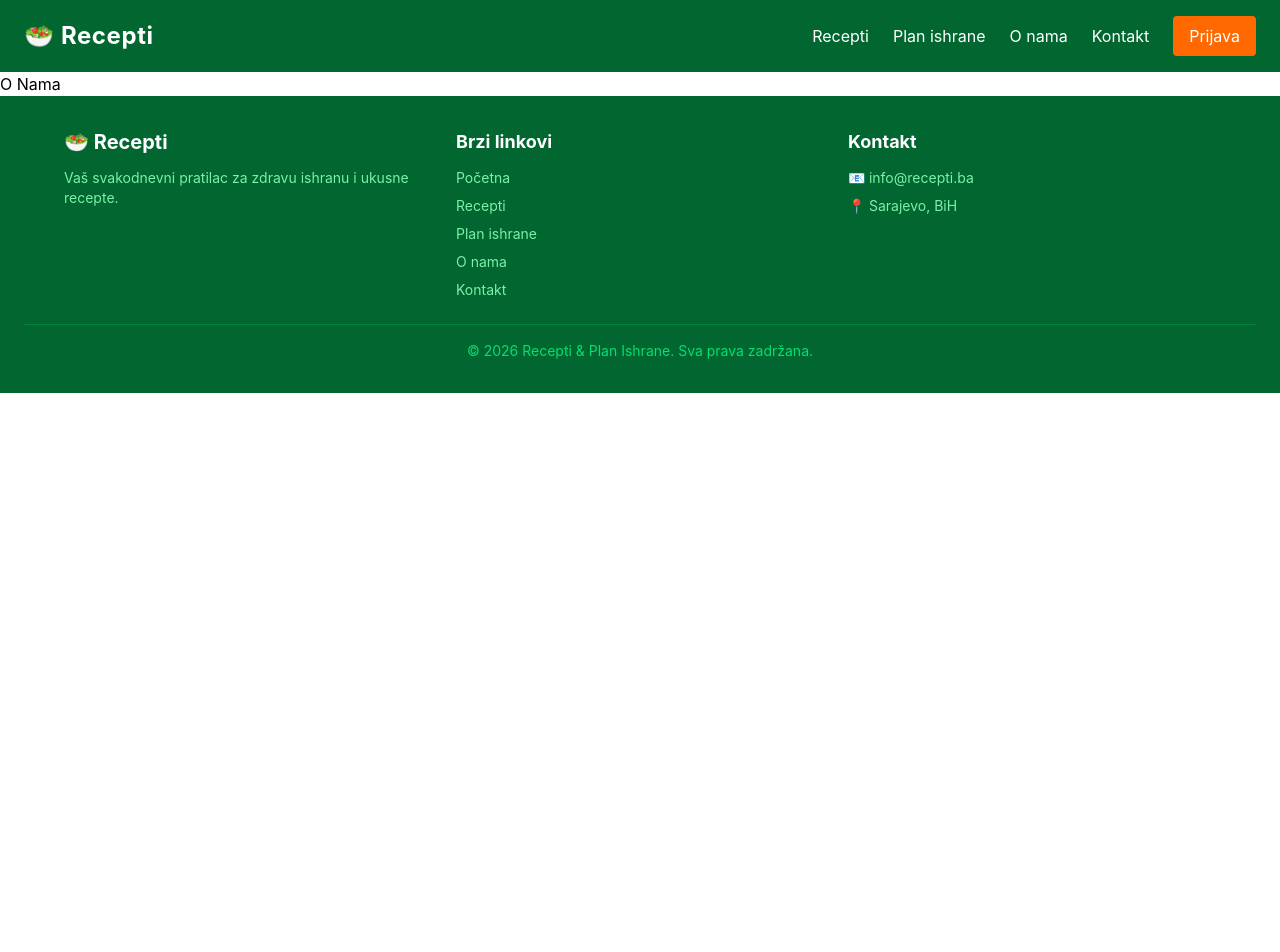
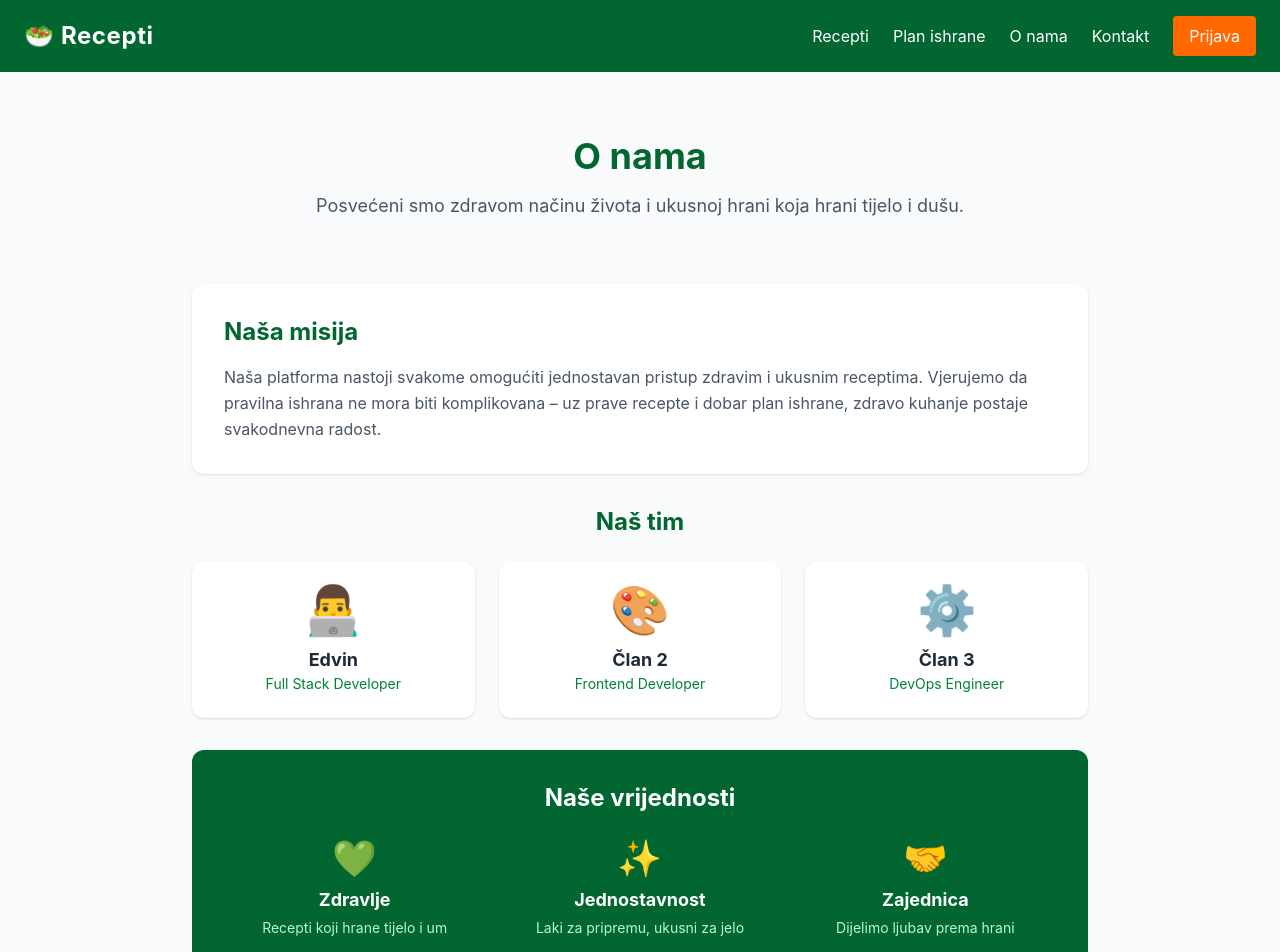
Before and after one commit to edvinbeslic/recepti-i-plan-ishrane, a React app in the folder frontend/: page /o-nama in a window 1280 px wide. Shown: the top 952 px of the page. Before the commit the page ends 800 px from the top, so only its background shows below. Built offline with nearby package versions, Linux system fonts and the light colour scheme; the HTML template or start-up script is replaced by a standard one.

Commit message:
feat: dodana ONama stranica

```diff
--- a/frontend/src/pages/ONama.jsx
+++ b/frontend/src/pages/ONama.jsx
@@ -1,4 +1,65 @@
 function ONama() {
-    return <div>O Nama</div>
-  }
-  export default ONama
+  return (
+    <div className="min-h-screen bg-gray-50 py-16 px-6">
+      <div className="max-w-4xl mx-auto">
+
+        {/* Header */}
+        <div className="text-center mb-16">
+          <h1 className="text-4xl font-bold text-green-800 mb-4">O nama</h1>
+          <p className="text-gray-600 text-lg max-w-2xl mx-auto">
+            Posvećeni smo zdravom načinu života i ukusnoj hrani koja hrani tijelo i dušu.
+          </p>
+        </div>
+
+        {/* Misija */}
+        <div className="bg-white rounded-xl shadow p-8 mb-8">
+          <h2 className="text-2xl font-bold text-green-800 mb-4">Naša misija</h2>
+          <p className="text-gray-600 leading-relaxed">
+            Naša platforma nastoji svakome omogućiti jednostavan pristup zdravim i ukusnim receptima.
+            Vjerujemo da pravilna ishrana ne mora biti komplikovana – uz prave recepte i dobar plan
+            ishrane, zdravo kuhanje postaje svakodnevna radost.
+          </p>
+        </div>
+
+        {/* Tim */}
+        <div className="mb-8">
+          <h2 className="text-2xl font-bold text-green-800 mb-6 text-center">Naš tim</h2>
+          <div className="grid grid-cols-1 md:grid-cols-3 gap-6">
+            {[
+              { ime: 'Edvin', uloga: 'Full Stack Developer', emoji: '👨‍💻' },
+              { ime: 'Član 2', uloga: 'Frontend Developer', emoji: '🎨' },
+              { ime: 'Član 3', uloga: 'DevOps Engineer', emoji: '⚙️' },
+            ].map((clan) => (
+              <div key={clan.ime} className="bg-white rounded-xl shadow p-6 text-center">
+                <div className="text-5xl mb-3">{clan.emoji}</div>
+                <h3 className="text-lg font-bold text-gray-800">{clan.ime}</h3>
+                <p className="text-green-700 text-sm">{clan.uloga}</p>
+              </div>
+            ))}
+          </div>
+        </div>
+
+        {/* Vrijednosti */}
+        <div className="bg-green-800 text-white rounded-xl p-8">
+          <h2 className="text-2xl font-bold mb-6 text-center">Naše vrijednosti</h2>
+          <div className="grid grid-cols-1 md:grid-cols-3 gap-6 text-center">
+            {[
+              { naziv: 'Zdravlje', opis: 'Recepti koji hrane tijelo i um', emoji: '💚' },
+              { naziv: 'Jednostavnost', opis: 'Laki za pripremu, ukusni za jelo', emoji: '✨' },
+              { naziv: 'Zajednica', opis: 'Dijelimo ljubav prema hrani', emoji: '🤝' },
+            ].map((v) => (
+              <div key={v.naziv}>
+                <div className="text-4xl mb-2">{v.emoji}</div>
+                <h3 className="font-bold text-lg mb-1">{v.naziv}</h3>
+                <p className="text-green-200 text-sm">{v.opis}</p>
+              </div>
+            ))}
+          </div>
+        </div>
+
+      </div>
+    </div>
+  )
+}
+
+export default ONama
```
